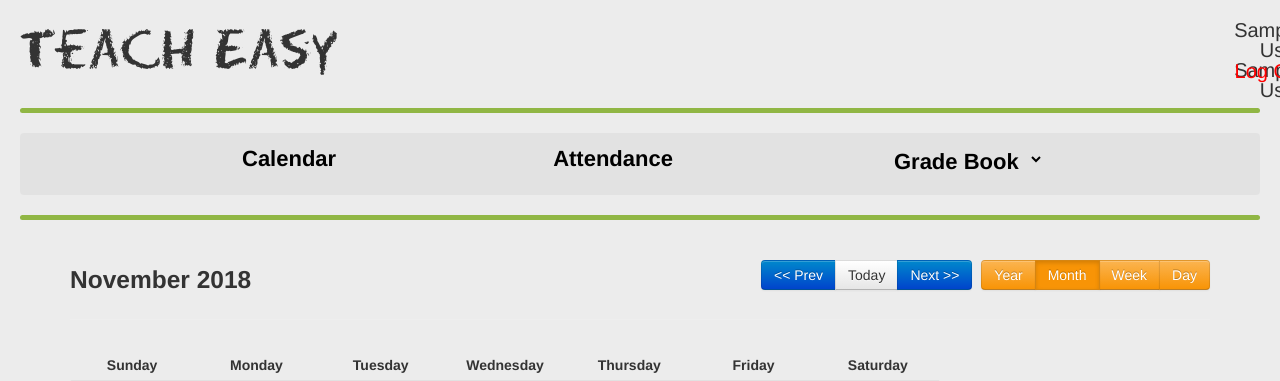
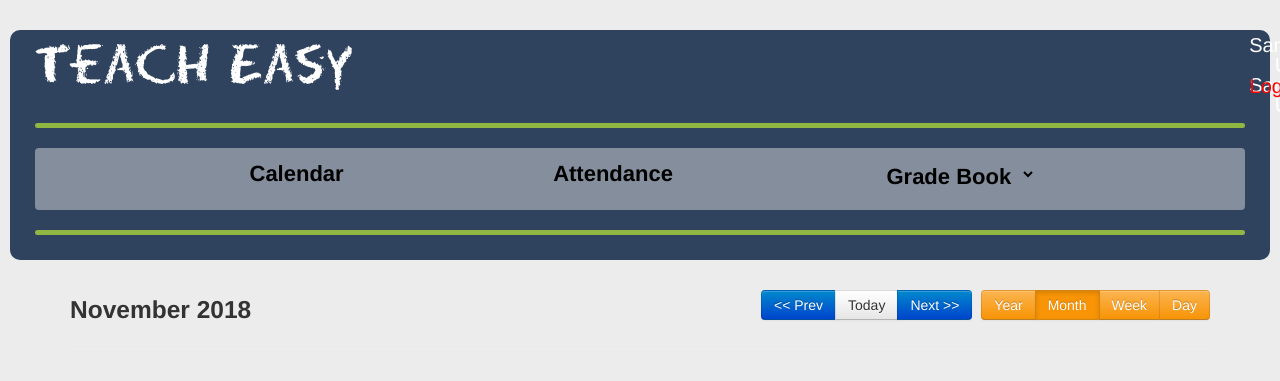
Before and after one commit to TeachEasy/Software-Engineering, a PHP site: page /calendar.php in a window 1280 px wide. Shown: the top 381 px of the page. Run offline with PHP 8.4, Linux system fonts and the light colour scheme; the visitor is signed in with stand-in values (Sample User, id 1); some libraries are stand-ins or nearby versions.

Commit message:
Style Changes

```diff
--- a/includes/header.php
+++ b/includes/header.php
@@ -16,6 +16,7 @@ if($_SESSION['loggedIn'] != "1"){
 </head>
 
 <body>
+	<div class="colorNav">
 	<div class="container-fluid">
 		<p id="logoText">Teach Easy</p>
 		<p id="userInfo"><?php echo $_SESSION['userFirstName']; echo " "; echo $_SESSION['userLastName']?></p><!--this needs some JS to return the user from a query-->
@@ -37,6 +38,7 @@ if($_SESSION['loggedIn'] != "1"){
 	  	</nav>
 	  	<hr>
 	</div>
+	</div>
 </body>
 
 <!-- jQuery library -->
```
